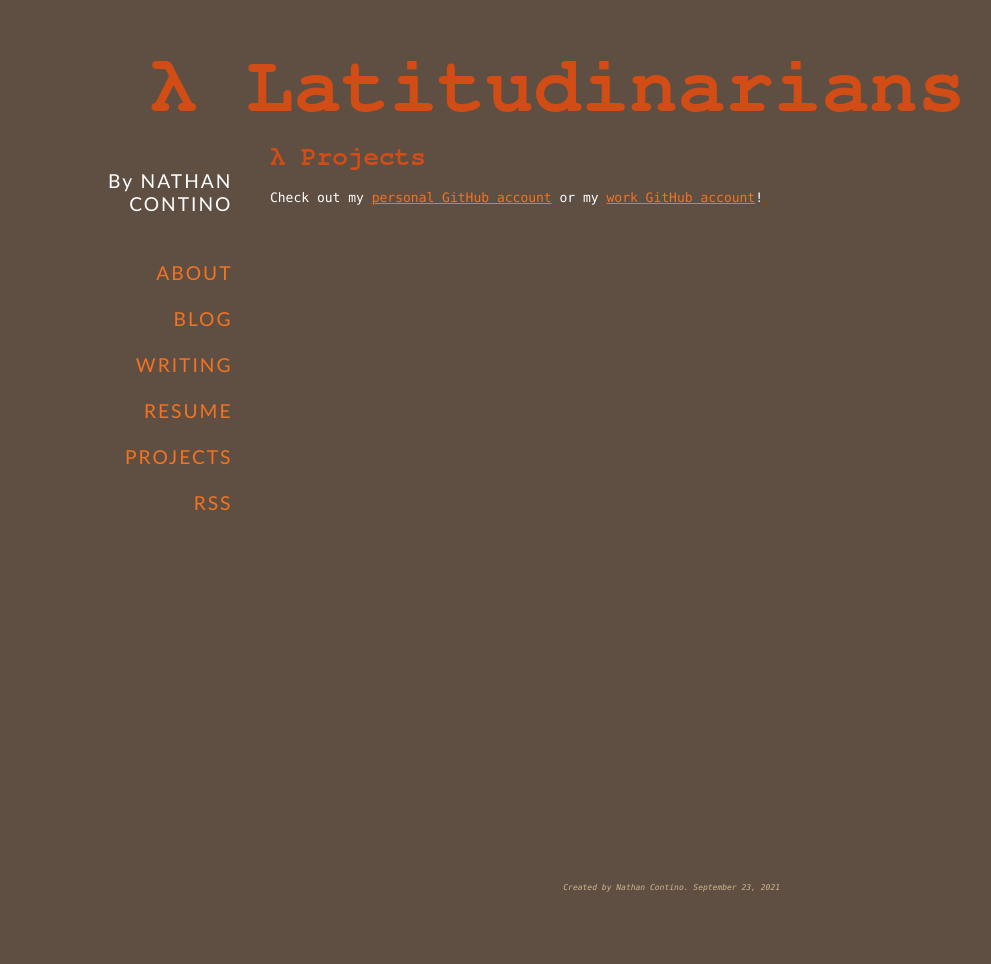
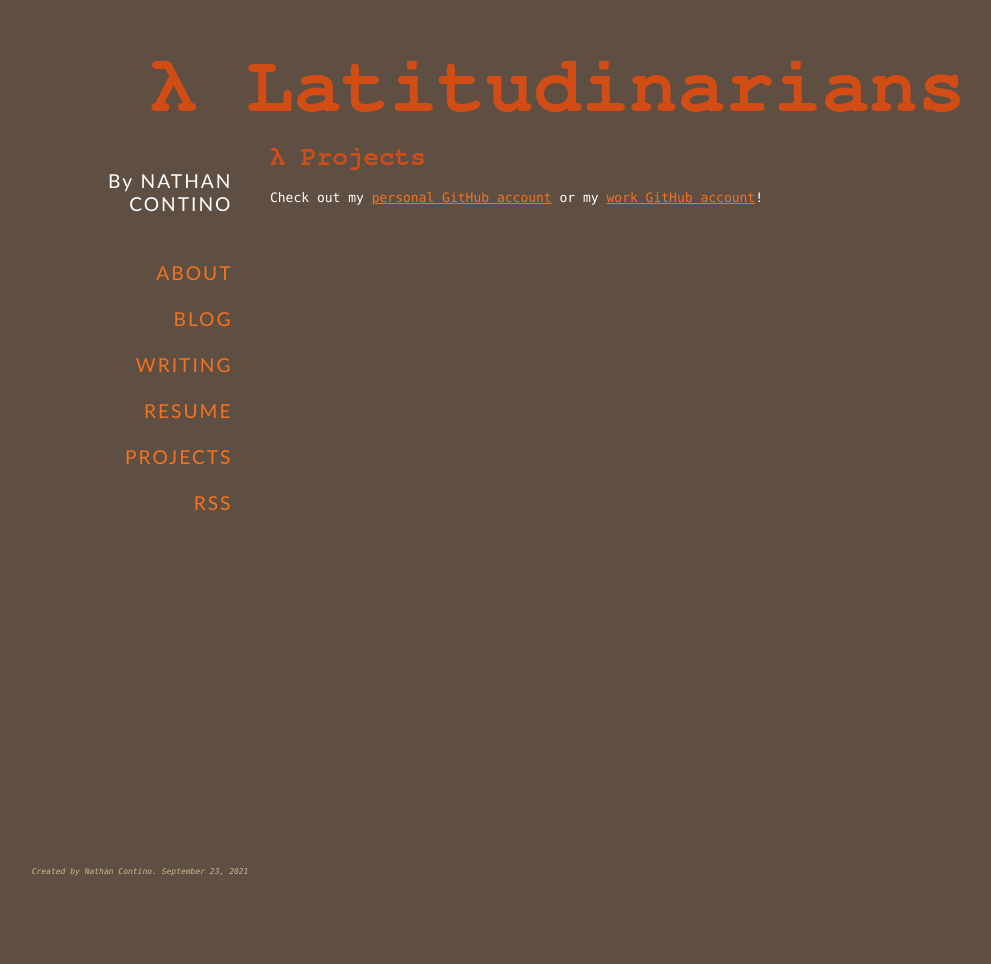
Before and after one commit to nathan-contino/nathan-contino.github.io, a Jekyll site: the page built from _pages/projects.html, in a window 1280 px wide. Shown: the whole page, without its empty margins (3-994 px from the left). Built offline with Jekyll 4.4.1, drawn with Linux system fonts in a browser that asks for light colours; before the commit the page ends 900 px from its top, so only the background shows below that.

Commit message:
footer actually at bottom (with not-easily-avoidable-bottom-padding-because-i-dont-css-very-well)
Former-commit-id: dfda4d979c4bb971b98208e5609405a45fc5b9a4 [formerly dfda4d979c4bb971b98208e5609405a45fc5b9a4 [formerly 5e67e296f933ba6cfef696fdc9ad4a1d89eb6c94 [formerly 9a593c669b5ed6dc8228a176d0216d9bfda06dac] [formerly c8bd2badc8150932e77e96f623ac3966c8cc3c85 [formerly e37081709bad03fb3cbb47a50263ad67d418bfc6]]]]
Former-commit-id: b87b8c56a15938aef98c1ac90b4face3edf4f419
Former-commit-id: 97f165648af49b348cd0644df2cf5860021efb64
Former-commit-id: f0986d23aaebf6311d6b877e01becd86060c3451 [formerly 9120705243288989f565c5300347f8613d0fed79]
Former-commit-id: 3ceed0e7da8c4f5a59df6cef979d52a0a51633a3

```diff
--- a/_layouts/default.html
+++ b/_layouts/default.html
@@ -18,6 +18,8 @@
 </head>
 
 <body style="margin: 0px;">
+  <div id="page-container">
+    <div id="content-wrap">
 
 <table width="100%" cellpadding="2%" cellspacing="0" border="0">
 <tr>
@@ -41,8 +43,11 @@
 
 </td></tr>
 </table>
+</div>
 <center>
-<footer valign="bottom">Created by Nathan Contino. {{ site.time | date: '%B %d, %Y' }}</footer></center>
+<footer id="footer">Created by Nathan Contino. {{ site.time | date: '%B %d, %Y' }}</footer>
+</center>
+ </div>
 </body>
 
 
--- a/_stylesheets/lite.css
+++ b/_stylesheets/lite.css
@@ -85,14 +85,24 @@ h1 {
     color: #d24d15
 }
 
-footer {
-    font-size: 8px;
-    font-style:italic;
-    color: #D2B48C;
-    bottom: 0;
-    width: 100%;
-    position: absolute;
-    padding-bottom: 1em;
+#page-container {
+  position: relative;
+  min-height: 100vh;
+}
+
+#content-wrap {
+  padding-bottom: 2.5rem;    /* Footer height */
+}
+
+#footer {
+  position: absolute;
+  bottom: 0;
+  width: 100%;
+  height: 2.5rem;            /* Footer height */
+  text-align: left;
+  font-size: 8px;
+  font-style:italic;
+  color: #D2B48C;
 }
 
 sidebar {
```
